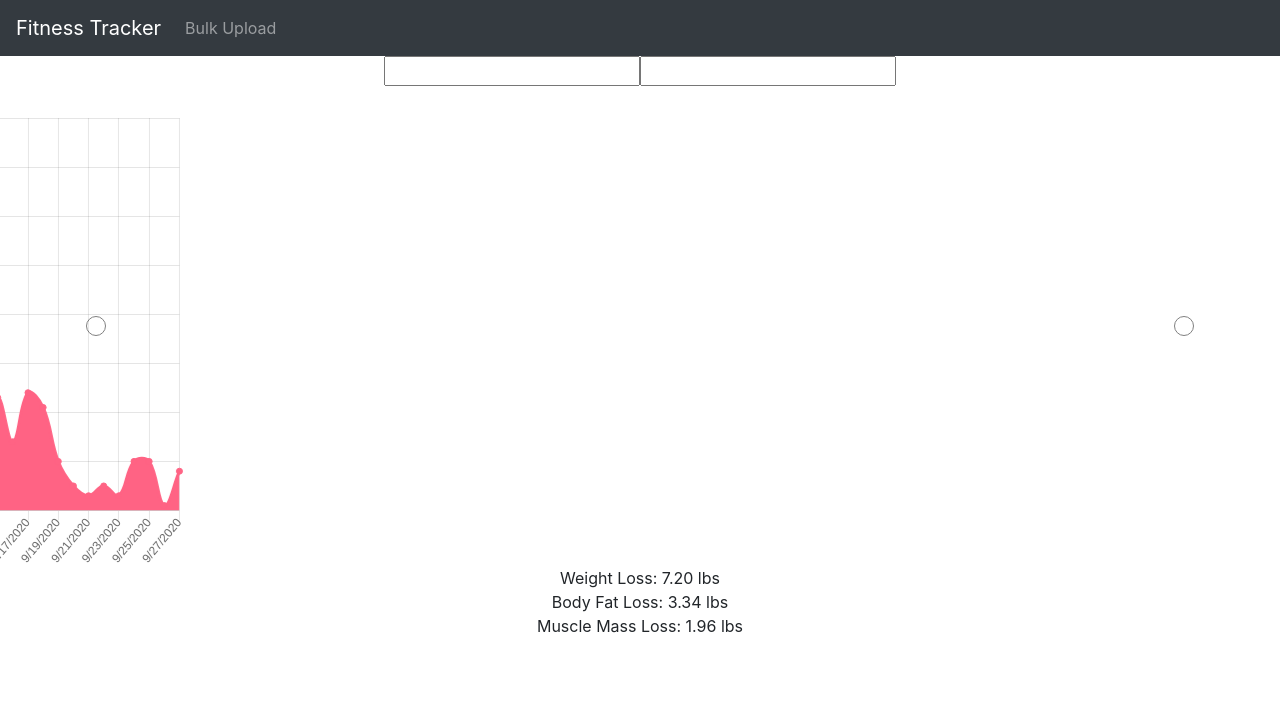
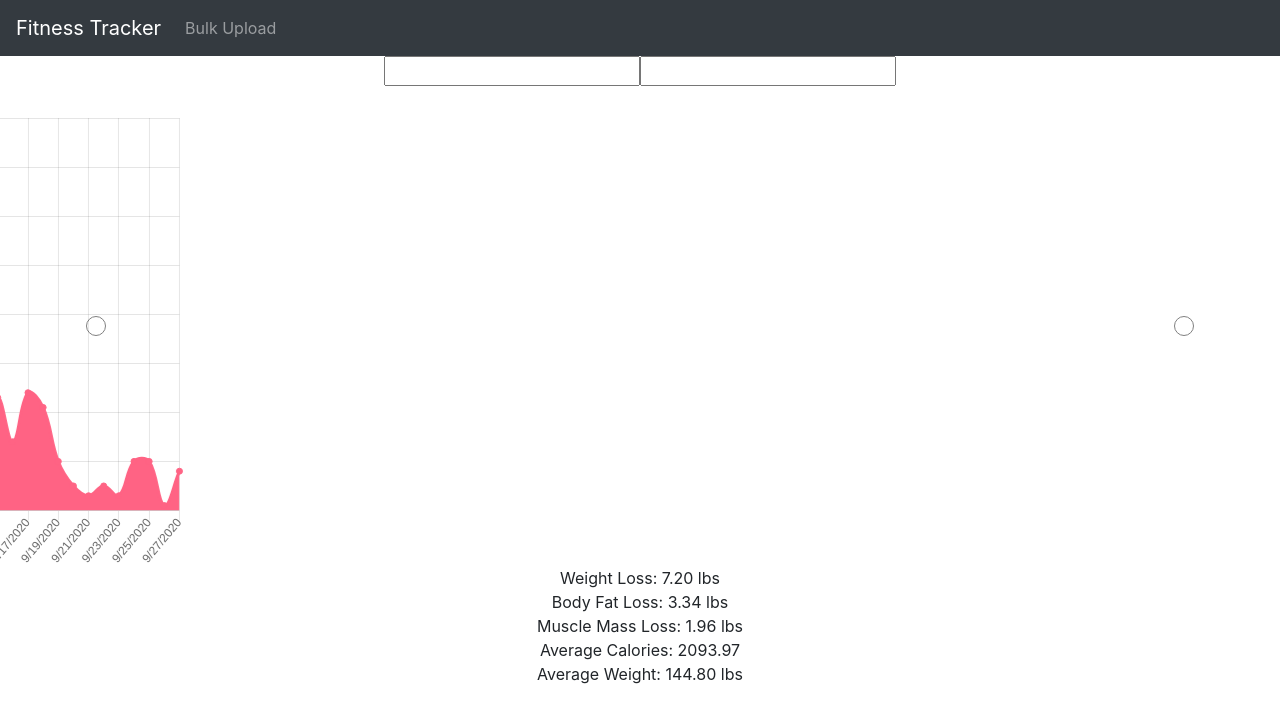
Before and after one commit to MajorZiploc/BodyComp, a React (Create React App) app in the folder client/: page / in a window 1280 px wide. Shown: the top 722 px of the page. Built offline with nearby package versions, Linux system fonts and the light colour scheme.

Commit message:
Adds average cals and weight to summary section

```diff
--- a/client/src/Components/Summary.tsx
+++ b/client/src/Components/Summary.tsx
@@ -13,8 +13,8 @@ interface SummaryState {
   weightUnits?: string;
   muscleGainOrLoss?: number;
   bodyFatGainOrLoss?: number;
-  // avgWeight: number;
-  // avgCalories: number;
+  avgWeight?: number;
+  avgCalories?: number;
 }
 
 export interface SummaryProps {
@@ -31,6 +31,24 @@ function gainOrLoss(l: number) {
 
 function formartGainOrLossNumber(n: number) {
   return Math.abs(n).toFixed(2);
+}
+
+function getAvgCalories(days?: Day[]) {
+  if (days) {
+    const daysWithCals = days.filter(d => notNullOrUndefined(d.DyCalories));
+    const avgCals = days.reduce((acc, ele) => acc + (ele.DyCalories ?? 0), 0) / daysWithCals.length;
+    return avgCals;
+  }
+  return undefined;
+}
+
+function getAvgWeight(days?: Day[]) {
+  if (days) {
+    const daysWithWeight = days.filter(d => notNullOrUndefined(d.DyMorningWeight));
+    const avgWeight = days.reduce((acc, ele) => acc + (ele.DyMorningWeight ?? 0), 0) / daysWithWeight.length;
+    return avgWeight;
+  }
+  return undefined;
 }
 
 function getWeightGainOrLoss(days?: Day[]) {
@@ -92,6 +110,8 @@ export default function Summary(summaryProps: SummaryProps) {
     weightUnits: getWeightUnits(summaryProps.days),
     bodyFatGainOrLoss: getBodyFatGainOrLoss(summaryProps.days),
     muscleGainOrLoss: getMuscleMassGainOrLoss(summaryProps.days),
+    avgCalories: getAvgCalories(summaryProps.days),
+    avgWeight: getAvgWeight(summaryProps.days),
   };
 
   return (
@@ -118,6 +138,20 @@ export default function Summary(summaryProps: SummaryProps) {
               {formartGainOrLossNumber(summary.muscleGainOrLoss) + ' ' + summary.weightUnits}
             </>
           )}
+          <br />
+          {summary.avgCalories && (
+            <>
+              {'Average Calories: '}
+              {formartGainOrLossNumber(summary.avgCalories)}
+            </>
+          )}
+          <br />
+          {summary.avgWeight && (
+            <>
+              {'Average Weight: '}
+              {formartGainOrLossNumber(summary.avgWeight) + ' ' + summary.weightUnits}
+            </>
+          )}
         </p>
       )}
     </>
```
